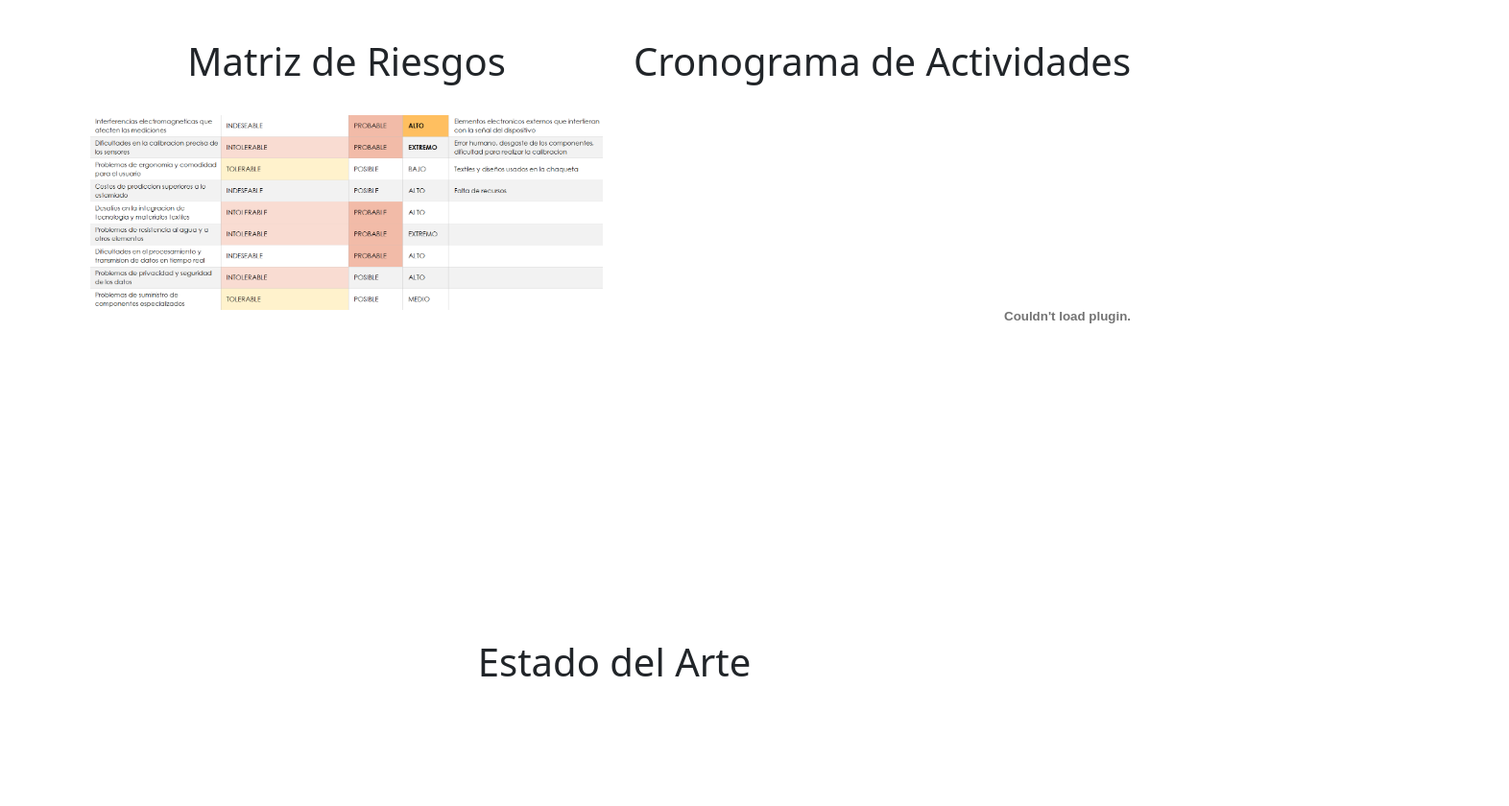
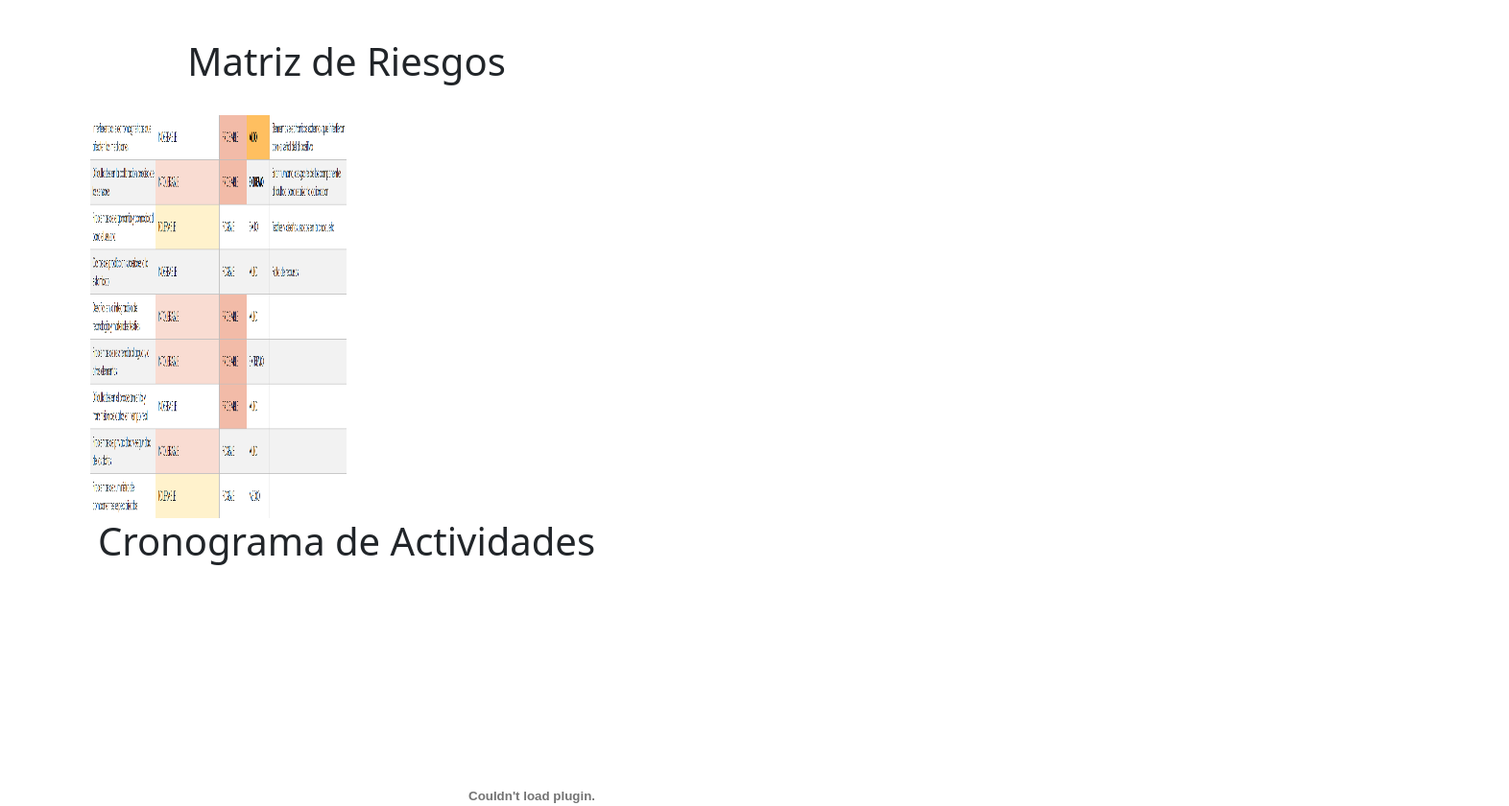
Before and after one commit to otrotakumas/Security-Jacket.Proyecto, a plain HTML site: page index.html in a window 1280 px wide. Shown: the part 1160-2000 px from the top of the page at 96% size, 1572 px wide, since content can reach past the window. Drawn offline with nearby package versions, Linux system fonts and the light colour scheme.

Commit message:
Update index.html

```diff
--- a/index.html
+++ b/index.html
@@ -177,7 +177,7 @@
             <div class="col-sm-12 col-md-6 col-lg-6">
             <center><h1>Matriz de Riesgos</h1></center>
             <br>
-          <img src="IMG/matriz de riesgos.png" style="max-width:100%; height: auto;" alt="imagen" id="lado">
+          <img src="IMG/matriz de riesgos.png" width="920px" height="420px>
             </div>
           <div class="col-sm-12 col-md-6 col-lg-6">
             <center><h1>Cronograma de Actividades</h1></center>
```
